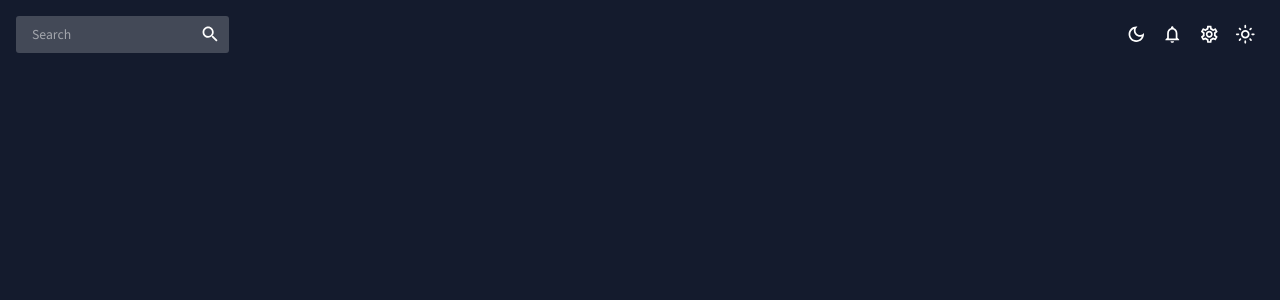
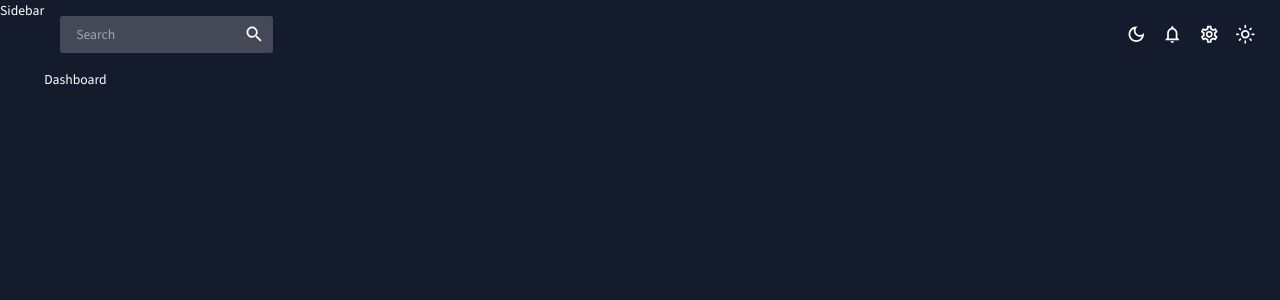
Before and after one commit to chenment/LP_react-mui-admin-dashboard-01, a React (Vite) app: page / in a window 1280 px wide. Shown: the top 300 px of the page. Built offline with nearby package versions, Linux system fonts and the light colour scheme.

Commit message:
Router setup

```diff
--- a/src/App.jsx
+++ b/src/App.jsx
@@ -1,6 +1,19 @@
 import { ColorModeContext, useMode } from './theme'
 import { CssBaseline, ThemeProvider } from '@mui/material'
+import { Routes, Route } from 'react-router-dom'
 import Topbar from './scenes/global/Topbar'
+import Sidebar from './scenes/global/Sidebar'
+import Dashboard from './scenes/dashboard'
+// import Team from './scenes/team'
+// import Invoices from './scenes/invoices'
+// import Contacts from './scenes/contacts'
+// import Form from './scenes/form'
+// import Bar from './scenes/bar'
+// import Pie from './scenes/pie'
+// import Line from './scenes/line'
+// import FAQ from './scenes/faq'
+// import Geography from './scenes/geography'
+// import Calendar from './scenes/calendar'
 
 function App() {
   const [theme, colorMode] = useMode()
@@ -10,8 +23,22 @@
       <ThemeProvider theme={theme}>
         <CssBaseline />
         <div className="app">
+          <Sidebar />
           <main className="content">
             <Topbar />
+            <Routes>
+              <Route path="/" element={<Dashboard />}></Route>
+              {/* <Route path="/team" element={<Team />}></Route> */}
+              {/* <Route path="/contacts" element={<Contacts />}></Route> */}
+              {/* <Route path="/invoices" element={<Invoices />}></Route> */}
+              {/* <Route path="/form" element={<Form />}></Route> */}
+              {/* <Route path="/bar" element={<Bar />}></Route> */}
+              {/* <Route path="/pie" element={<Pie />}></Route> */}
+              {/* <Route path="/line" element={<Line />}></Route> */}
+              {/* <Route path="/faq" element={<FAQ />}></Route> */}
+              {/* <Route path="/geography" element={<Geography />}></Route> */}
+              {/* <Route path="/calendar" element={<Calendar />}></Route> */}
+            </Routes>
           </main>
         </div>
       </ThemeProvider>
```
